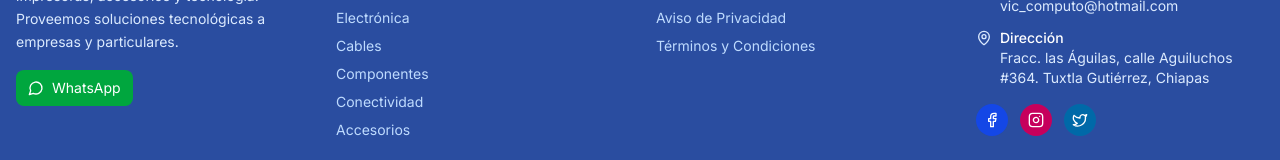
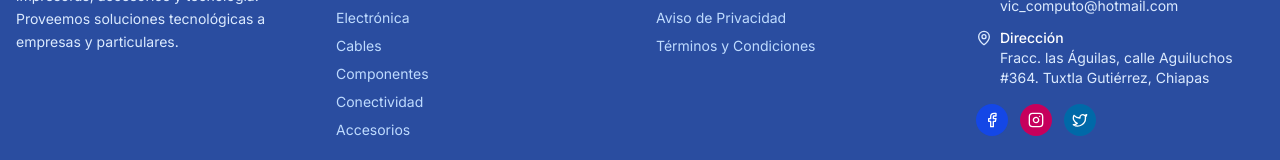
Before and after one commit to victorhernandez-art/Viccom, a Next.js app: page / in a window 1280 px wide. Shown: the part 1457-1617 px from the top of the page. Built offline with nearby package versions, Linux system fonts and the light colour scheme; no server answers; the database is empty.

Commit message:
Remove WhatsApp button from Footer.tsx

```diff
--- a/components/layout/Footer.tsx
+++ b/components/layout/Footer.tsx
@@ -24,17 +24,7 @@ export default function Footer() {
               Distribuidor de equipos de cómputo, impresoras, accesorios y tecnología.
               Proveemos soluciones tecnológicas a empresas y particulares.
             </p>
-            <div className="flex items-center gap-3">
-              <a
-                href="https://wa.me/521XXXXXXXXXX"
-                target="_blank"
-                rel="noopener noreferrer"
-                className="flex items-center gap-2 bg-green-600 hover:bg-green-500 px-3 py-2 rounded-lg text-sm transition-colors"
-              >
-                <MessageCircle className="w-4 h-4" />
-                WhatsApp
-              </a>
-            </div>
+
           </div>
 
           <div>
```
